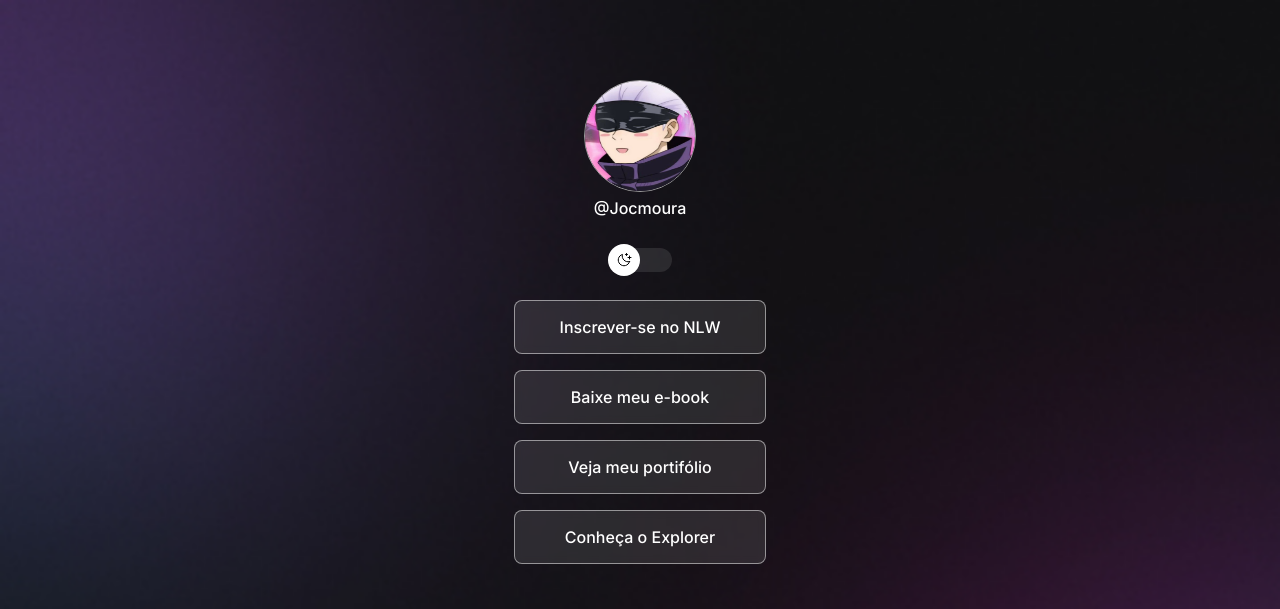
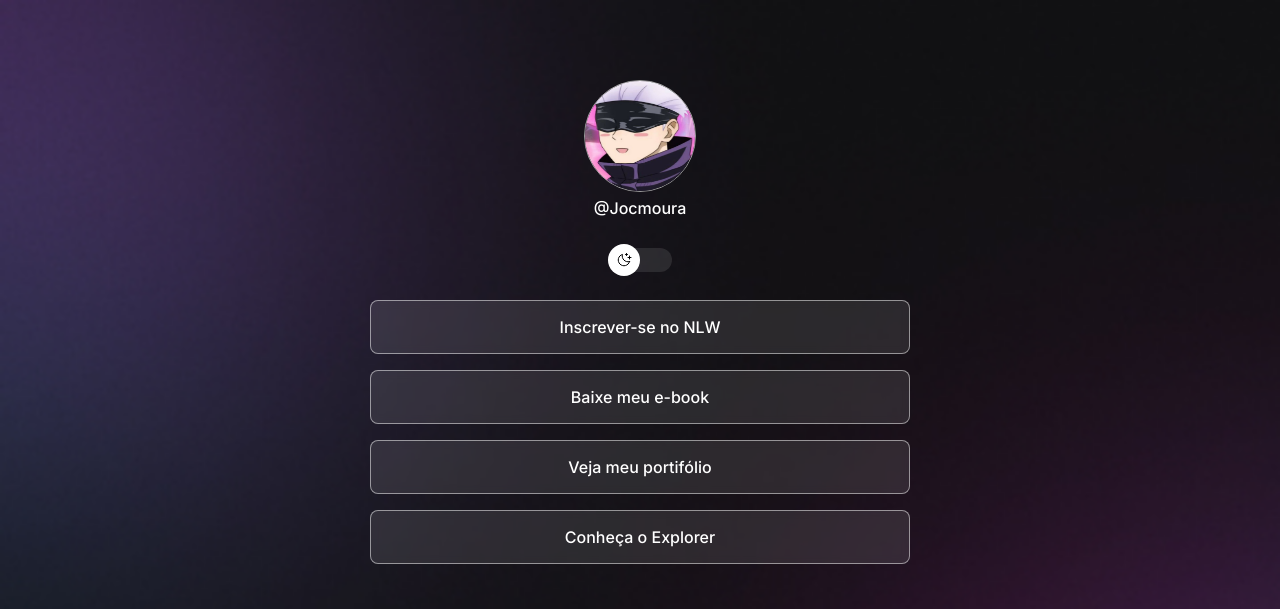
Before and after one commit to jocmoura/estudoR, a plain HTML site: page index.html in a window 1280 px wide. Shown: the top 609 px of the page. Drawn offline with nearby package versions, Linux system fonts and the light colour scheme.

Commit message:
ajustando o container

```diff
--- a/style.css
+++ b/style.css
@@ -46,7 +46,8 @@ body *{
 }
 
 #container{
-    width:300px;
+    width: 100%;
+    max-width: 588px;
     margin: 56px auto 0px;
     padding: 0 24px;
 }
@@ -124,7 +125,7 @@ ul li a{
     background: var(--surface-color);
     border-radius: 8px;
     backdrop-filter: blur(4px);
-    -webkit-backdrop-filter: blur(4px);
+
     text-decoration: none;
     font-weight: 500;
     transition: all .4s;
```
